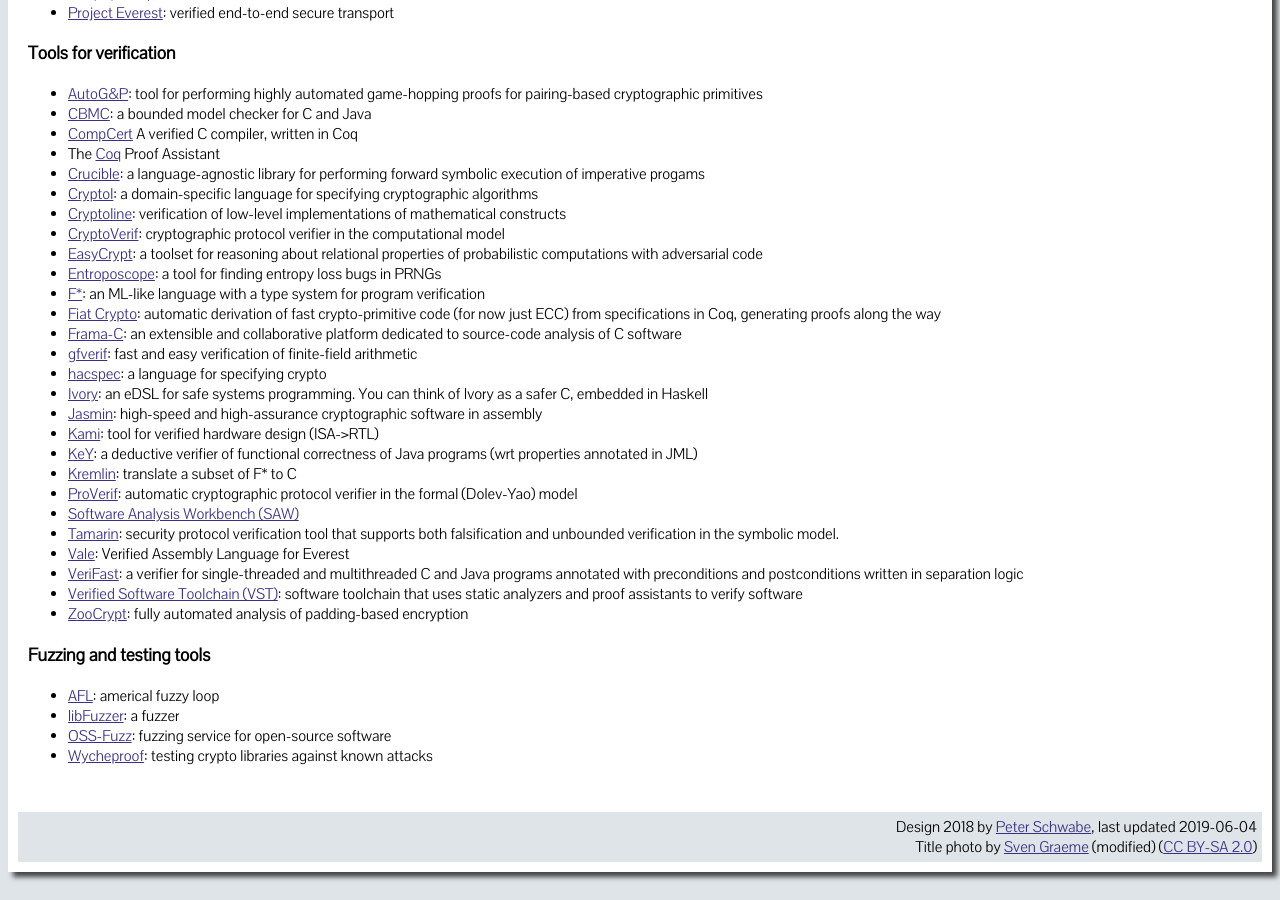
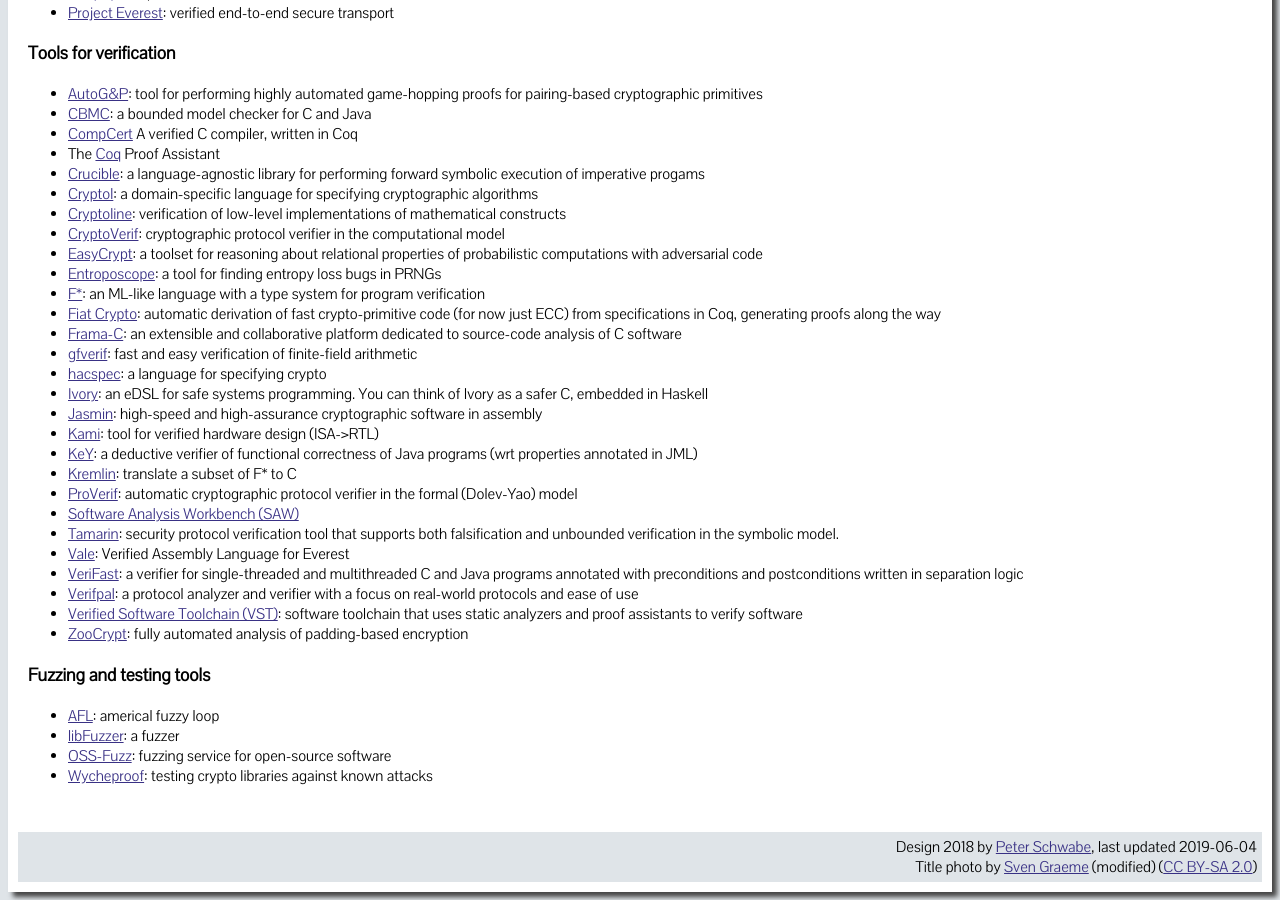
Before and after one commit to HACS-workshop/HACS-workshop.github.io, a Jekyll site: the page built from links.html, in a window 1280 px wide and 900 px high, scrolled down 864 px. Built offline with Jekyll 4.4.1, drawn with Linux system fonts in a browser that asks for light colours.

Commit message:
Added Verifpal to the list of tools

```diff
--- a/links.html
+++ b/links.html
@@ -208,6 +208,11 @@ collaborations that started through the HACS workshop.
   </li>
 
   <li>
+    <a href="https://verifpal.com/">Verifpal</a>:
+     a protocol analyzer and verifier with a focus on real-world protocols and ease of use
+  </li>
+
+  <li>
     <a href="http://deepspec.org/research/VST/">Verified Software Toolchain (VST)</a>:
     software toolchain that uses static analyzers and proof assistants to verify software
   </li>
```
